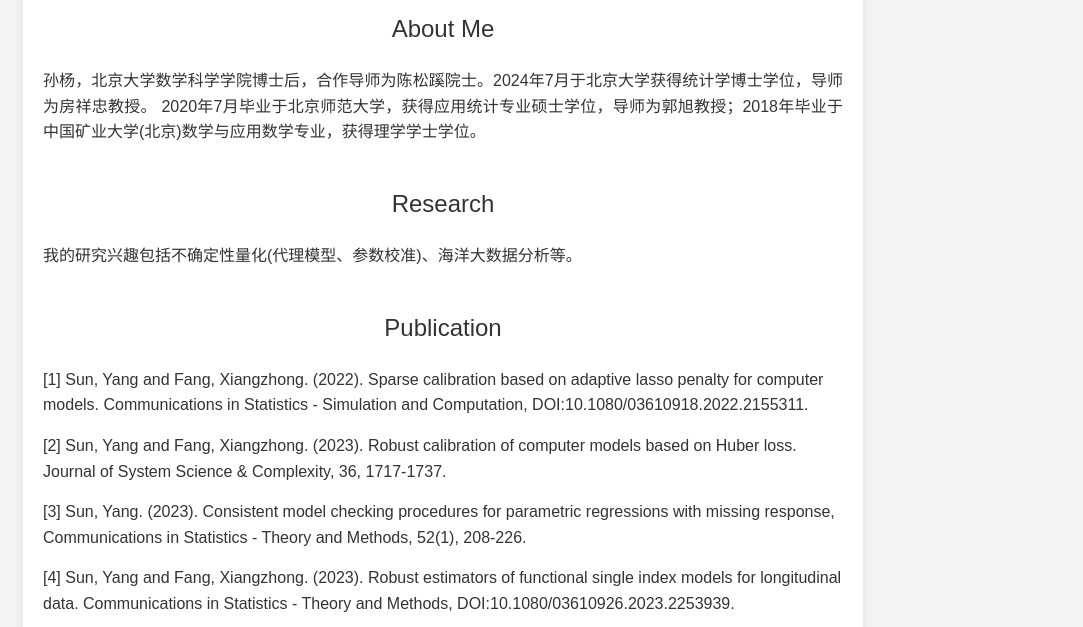
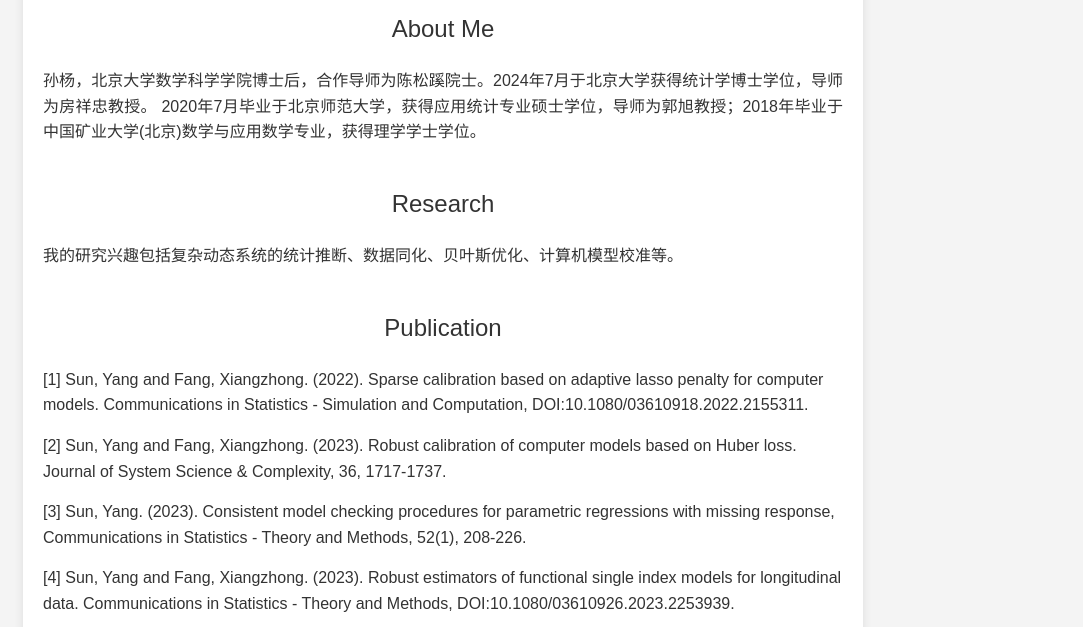
Before and after one commit to sunyangstat/sunyangstat.github.io, a plain HTML site: page index.html in a window 1280 px wide. Shown: the part 173-800 px from the top of the page, without its empty margins (197-1280 px from the left). Drawn offline with Linux system fonts and the light colour scheme.

Commit message:
Update index.html

```diff
--- a/index.html
+++ b/index.html
@@ -75,7 +75,7 @@
 
         <section>
             <h2>Research</h2>
-            <p>我的研究兴趣包括不确定性量化(代理模型、参数校准)、海洋大数据分析等。</p>
+            <p>我的研究兴趣包括复杂动态系统的统计推断、数据同化、贝叶斯优化、计算机模型校准等。</p>
         </section>
 
         <section>
```
